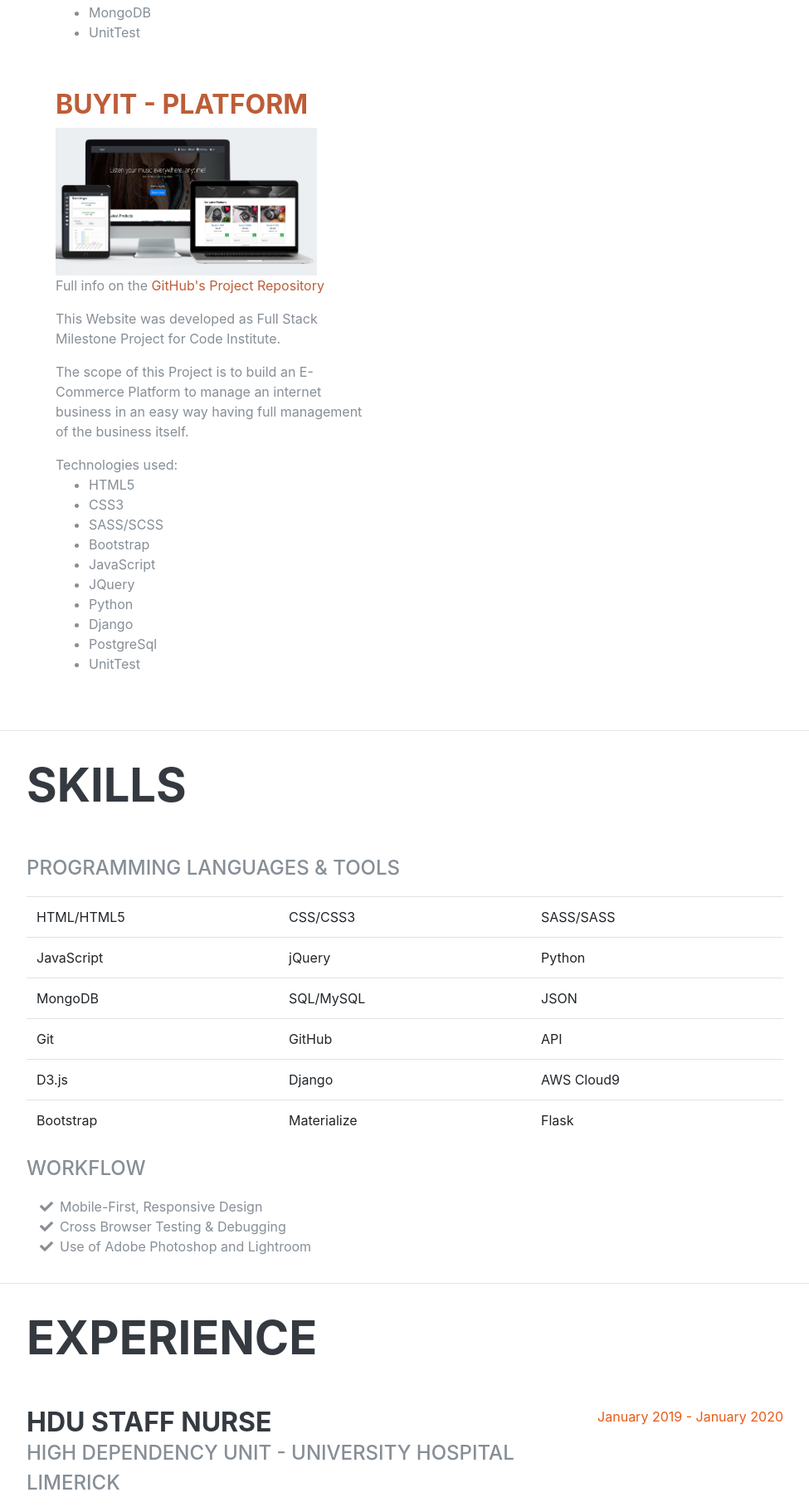
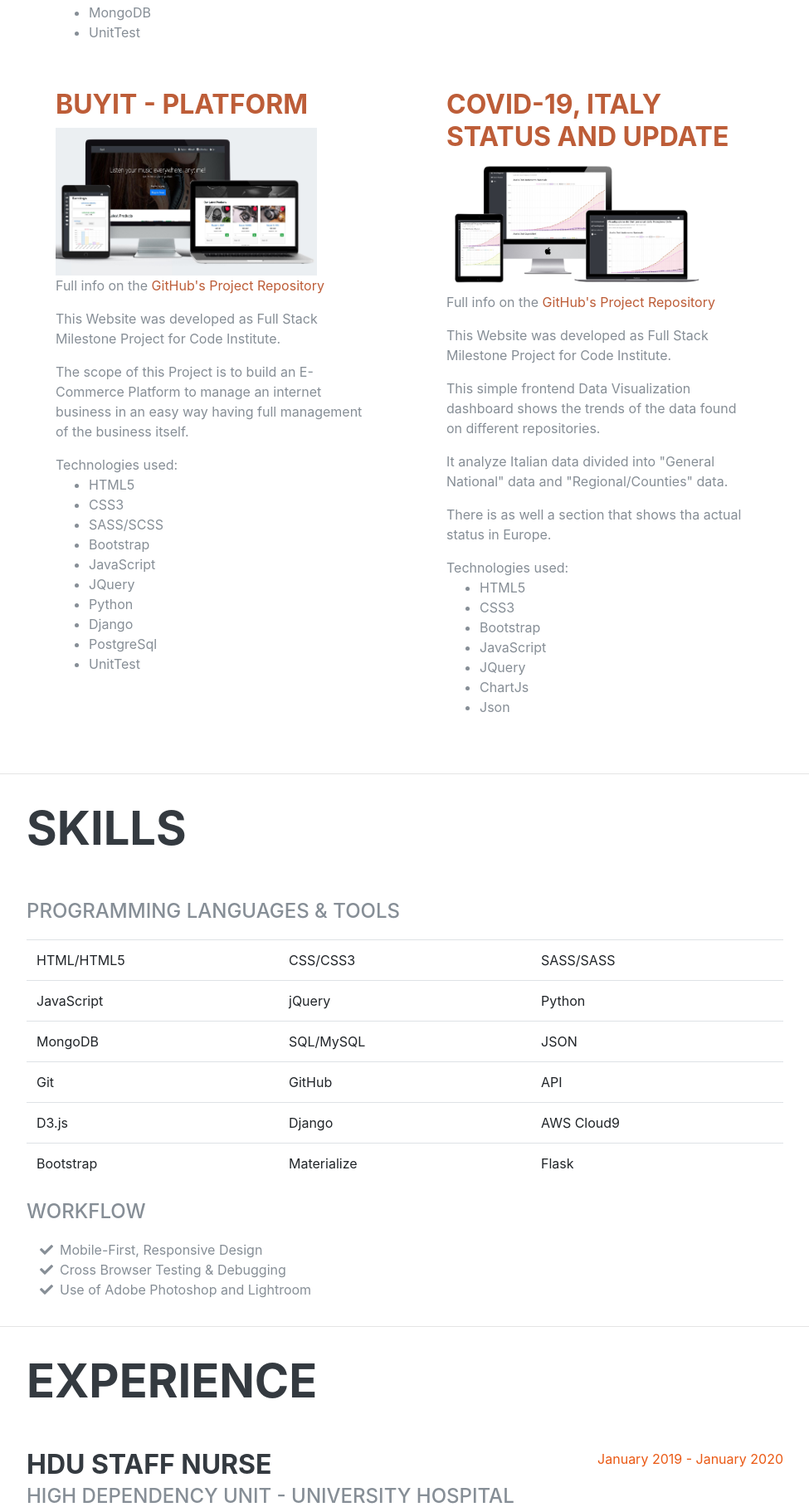
Before and after one commit to gello94/antonio_augello_online_Resume, a Flask app: page / in a window 1280 px wide. Shown: the part 2974-4790 px from the top of the page at 83% size, without its empty margins (288-1263 px from the left). Run offline with Flask 2, Linux system fonts and the light colour scheme; some libraries are stand-ins or nearby versions; some web fonts are replaced.

Commit message:
added new project re covid-19 on personal portfolio

```diff
--- a/templates/index.html
+++ b/templates/index.html
@@ -334,6 +334,48 @@
             </div>
           </div>
 
+          <hr class="m-0">
+
+          <!--Portfolio 6-->
+          <div class="col-lg-6 col-md-12">
+            <div class="portfolio-section">
+              <div class="col-12">
+                <div class="portfolio-head">
+                  <h3><a href="https://gello94.github.io/covid-19-Italy-status-and-update/" target="_blank">Covid-19,
+                      Italy Status and
+                      Update</a></h3>
+                </div>
+                <div class="Portfolio-body">
+                  <img class="img-fluid img_portfolio" src="static/img/project6.jpg" alt="Project 6">
+                </div>
+                <div class="info_project">
+                  <p>Full info on the <a href="https://github.com/gello94/covid-19-Italy-status-and-update">GitHub's
+                      Project Repository</a></p>
+                  <p>This Website was developed as Full Stack Milestone Project for Code Institute.
+                  </p>
+                  <p>
+                    This simple frontend Data Visualization dashboard shows the trends of the data found on different
+                    repositories.
+                  </p>
+                  <p>It analyze Italian data divided into "General National" data and "Regional/Counties" data.</p>
+                  <p>There is as well a section that shows tha actual status in Europe.</p>
+                  <div class="list_technologies">
+                    <div>Technologies used:</div>
+                    <ul>
+                      <li>HTML5</li>
+                      <li>CSS3</li>
+                      <li>Bootstrap</li>
+                      <li>JavaScript</li>
+                      <li>JQuery</li>
+                      <li>ChartJs</li>
+                      <li>Json</li>
+                    </ul>
+                  </div>
+                </div>
+              </div>
+            </div>
+          </div>
+
           <!-- /.row -->
 
         </div>
```
Also changed, not shown: static/img/project6.jpg (added).
